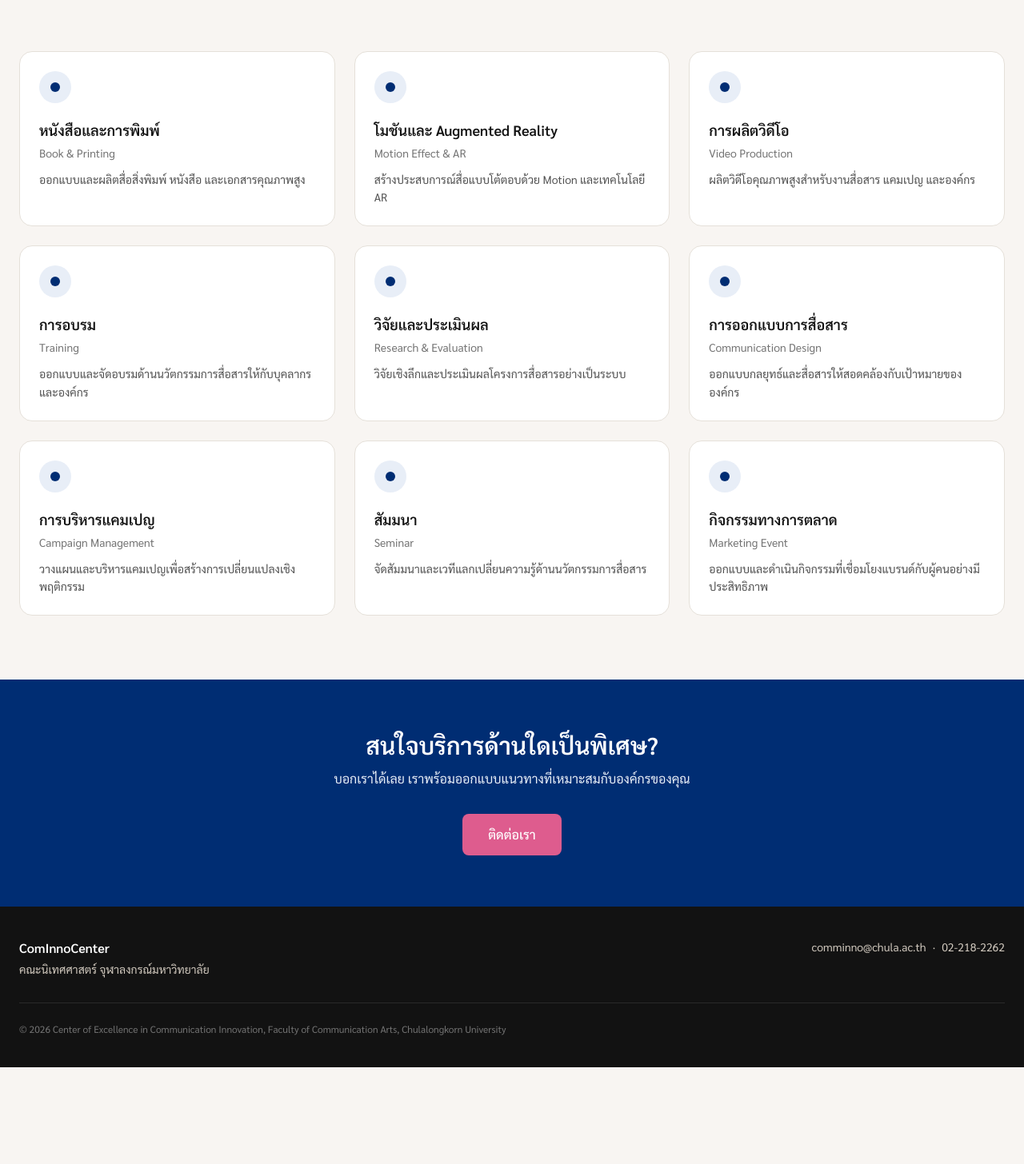
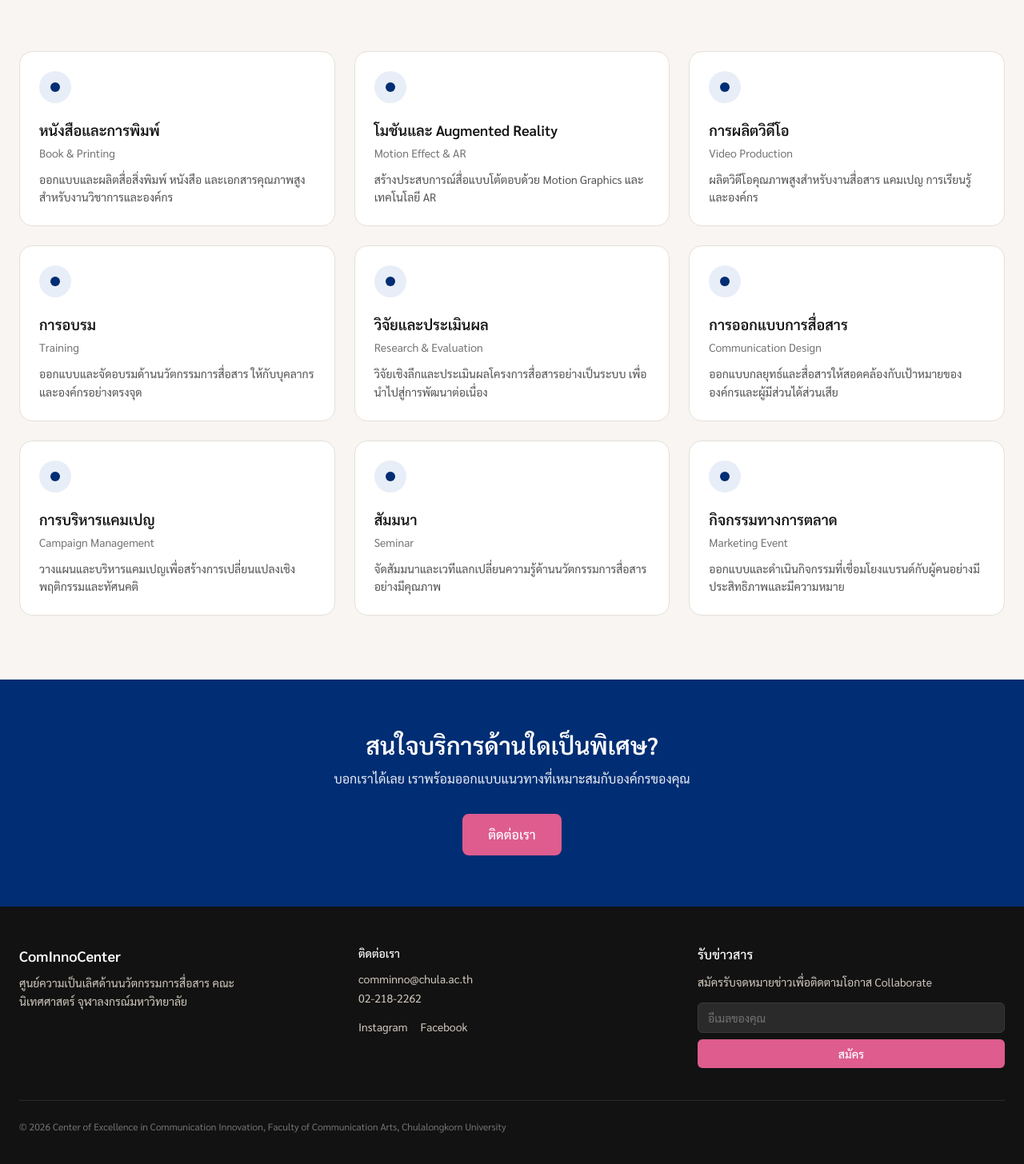
Before and after one commit to smithboon-thailand/cominnocenter-website, a Next.js app: page /expertise in a window 1280 px wide. Shown: the part 396-1852 px from the top of the page at 80% size. Before the commit the page ends 1731 px from the top, so only its background shows below. Built offline with nearby package versions, Linux system fonts and the light colour scheme.

Commit message:
Polish Expertise page with shared components and better Thai content

```diff
--- a/src/app/expertise/page.tsx
+++ b/src/app/expertise/page.tsx
@@ -1,93 +1,60 @@
 import Link from "next/link";
+import Header from "@/components/Header";
+import Footer from "@/components/Footer";
 
 const services = [
   {
     title: "Book & Printing",
     titleTh: "หนังสือและการพิมพ์",
-    description: "ออกแบบและผลิตสื่อสิ่งพิมพ์ หนังสือ และเอกสารคุณภาพสูง",
+    description: "ออกแบบและผลิตสื่อสิ่งพิมพ์ หนังสือ และเอกสารคุณภาพสูง สำหรับงานวิชาการและองค์กร",
   },
   {
     title: "Motion Effect & AR",
     titleTh: "โมชันและ Augmented Reality",
-    description: "สร้างประสบการณ์สื่อแบบโต้ตอบด้วย Motion และเทคโนโลยี AR",
+    description: "สร้างประสบการณ์สื่อแบบโต้ตอบด้วย Motion Graphics และเทคโนโลยี AR",
   },
   {
     title: "Video Production",
     titleTh: "การผลิตวิดีโอ",
-    description: "ผลิตวิดีโอคุณภาพสูงสำหรับงานสื่อสาร แคมเปญ และองค์กร",
+    description: "ผลิตวิดีโอคุณภาพสูงสำหรับงานสื่อสาร แคมเปญ การเรียนรู้ และองค์กร",
   },
   {
     title: "Training",
     titleTh: "การอบรม",
-    description: "ออกแบบและจัดอบรมด้านนวัตกรรมการสื่อสารให้กับบุคลากรและองค์กร",
+    description: "ออกแบบและจัดอบรมด้านนวัตกรรมการสื่อสาร ให้กับบุคลากรและองค์กรอย่างตรงจุด",
   },
   {
     title: "Research & Evaluation",
     titleTh: "วิจัยและประเมินผล",
-    description: "วิจัยเชิงลึกและประเมินผลโครงการสื่อสารอย่างเป็นระบบ",
+    description: "วิจัยเชิงลึกและประเมินผลโครงการสื่อสารอย่างเป็นระบบ เพื่อนำไปสู่การพัฒนาต่อเนื่อง",
   },
   {
     title: "Communication Design",
     titleTh: "การออกแบบการสื่อสาร",
-    description: "ออกแบบกลยุทธ์และสื่อสารให้สอดคล้องกับเป้าหมายขององค์กร",
+    description: "ออกแบบกลยุทธ์และสื่อสารให้สอดคล้องกับเป้าหมายขององค์กรและผู้มีส่วนได้ส่วนเสีย",
   },
   {
     title: "Campaign Management",
     titleTh: "การบริหารแคมเปญ",
-    description: "วางแผนและบริหารแคมเปญเพื่อสร้างการเปลี่ยนแปลงเชิงพฤติกรรม",
+    description: "วางแผนและบริหารแคมเปญเพื่อสร้างการเปลี่ยนแปลงเชิงพฤติกรรมและทัศนคติ",
   },
   {
     title: "Seminar",
     titleTh: "สัมมนา",
-    description: "จัดสัมมนาและเวทีแลกเปลี่ยนความรู้ด้านนวัตกรรมการสื่อสาร",
+    description: "จัดสัมมนาและเวทีแลกเปลี่ยนความรู้ด้านนวัตกรรมการสื่อสารอย่างมีคุณภาพ",
   },
   {
     title: "Marketing Event",
     titleTh: "กิจกรรมทางการตลาด",
-    description: "ออกแบบและดำเนินกิจกรรมที่เชื่อมโยงแบรนด์กับผู้คนอย่างมีประสิทธิภาพ",
+    description: "ออกแบบและดำเนินกิจกรรมที่เชื่อมโยงแบรนด์กับผู้คนอย่างมีประสิทธิภาพและมีความหมาย",
   },
 ];
 
 export default function ExpertisePage() {
   return (
     <div className="min-h-screen">
-      {/* Navigation */}
-      <header className="sticky top-0 z-50 bg-neutral-50/90 backdrop-blur-md border-b border-neutral-200">
-        <div className="max-w-7xl mx-auto px-6 h-20 flex items-center justify-between">
-          <Link href="/" className="text-xl font-semibold tracking-tight text-blue-700">
-            ComInnoCenter
-          </Link>
+      <Header active="expertise" />
 
-          <nav className="hidden md:flex items-center gap-8 text-sm font-medium text-neutral-700">
-            <Link href="/about" className="hover:text-pink-500 transition-colors">
-              เกี่ยวกับเรา
-            </Link>
-            <Link href="/expertise" className="text-pink-500 font-semibold">
-              ความเชี่ยวชาญ
-            </Link>
-            <Link href="/impact" className="hover:text-pink-500 transition-colors">
-              ผลงาน
-            </Link>
-            <Link href="/collaborate" className="hover:text-pink-500 transition-colors">
-              ร่วมงานกับเรา
-            </Link>
-          </nav>
-
-          <div className="flex items-center gap-4">
-            <button className="text-sm font-medium text-neutral-600 hover:text-blue-700">
-              EN
-            </button>
-            <Link
-              href="/collaborate"
-              className="hidden sm:inline-flex items-center px-5 py-2.5 rounded-lg bg-pink-500 text-white text-sm font-medium hover:bg-pink-600 transition-colors"
-            >
-              ร่วมงานกับเรา
-            </Link>
-          </div>
-        </div>
-      </header>
-
-      {/* Hero */}
       <section className="max-w-7xl mx-auto px-6 pt-20 pb-12 md:pt-28 md:pb-16">
         <div className="max-w-3xl">
           <h1 className="text-4xl md:text-5xl lg:text-6xl font-bold tracking-tight text-neutral-900">
@@ -102,7 +69,6 @@
         </div>
       </section>
 
-      {/* Services Grid */}
       <section className="max-w-7xl mx-auto px-6 pb-20">
         <div className="grid grid-cols-1 sm:grid-cols-2 lg:grid-cols-3 gap-6">
           {services.map((service) => (
@@ -125,7 +91,6 @@
         </div>
       </section>
 
-      {/* CTA */}
       <section className="bg-blue-700 text-white">
         <div className="max-w-7xl mx-auto px-6 py-16 text-center">
           <h2 className="text-2xl md:text-3xl font-semibold">
@@ -143,30 +108,7 @@
         </div>
       </section>
 
-      {/* Footer */}
-      <footer className="bg-neutral-900 text-neutral-300">
-        <div className="max-w-7xl mx-auto px-6 py-10">
-          <div className="flex flex-col md:flex-row justify-between gap-6">
-            <div>
-              <div className="text-white font-semibold">ComInnoCenter</div>
-              <p className="mt-1 text-sm">คณะนิเทศศาสตร์ จุฬาลงกรณ์มหาวิทยาลัย</p>
-            </div>
-            <div className="text-sm">
-              <a href="mailto:comminno@chula.ac.th" className="hover:text-pink-400">
-                comminno@chula.ac.th
-              </a>
-              <span className="mx-2">·</span>
-              <a href="tel:022182262" className="hover:text-pink-400">
-                02-218-2262
-              </a>
-            </div>
-          </div>
-          <div className="mt-8 pt-6 border-t border-neutral-800 text-xs text-neutral-500">
-            © {new Date().getFullYear()} Center of Excellence in Communication Innovation,
-            Faculty of Communication Arts, Chulalongkorn University
-          </div>
-        </div>
-      </footer>
+      <Footer />
     </div>
   );
 }
```
